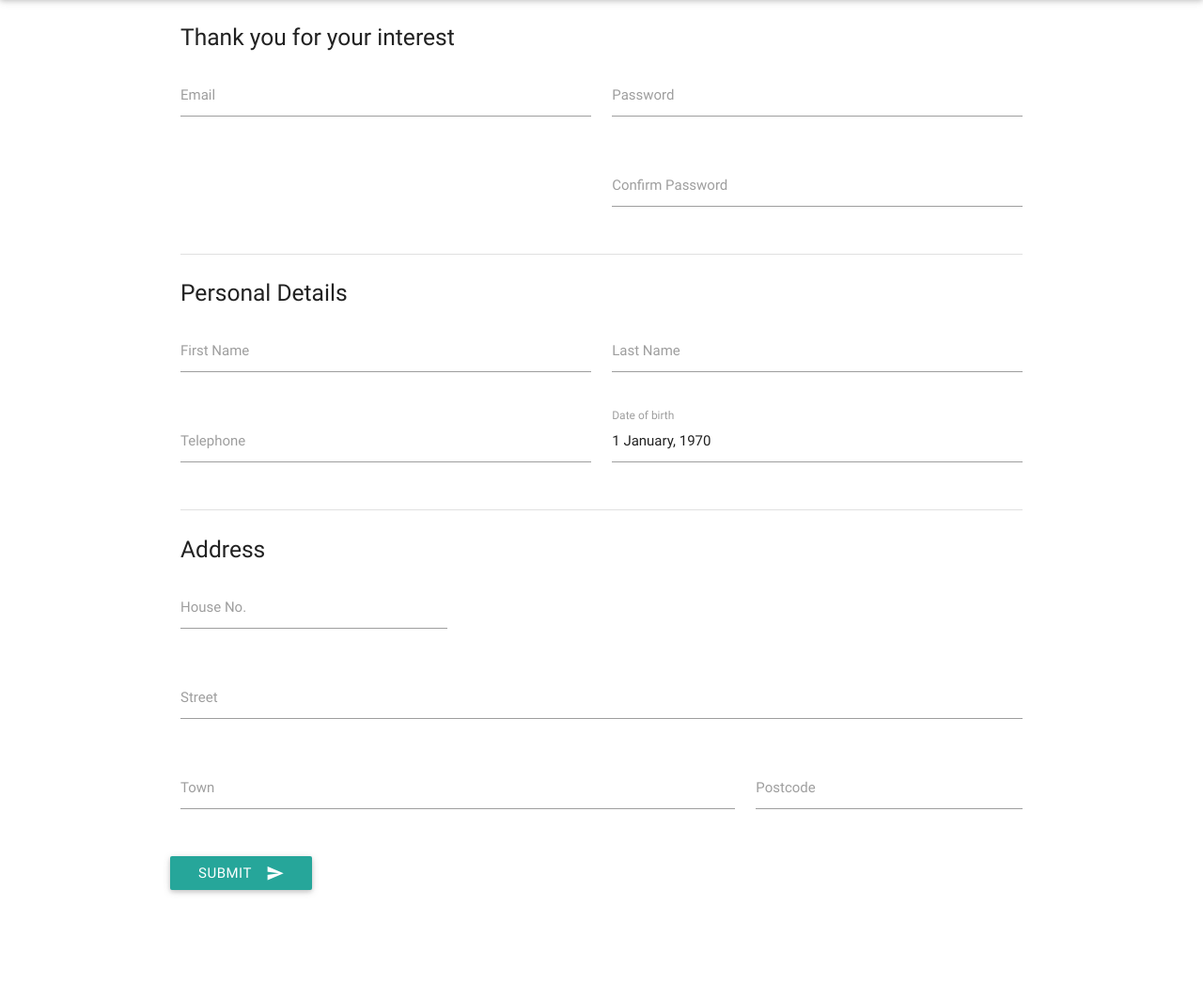
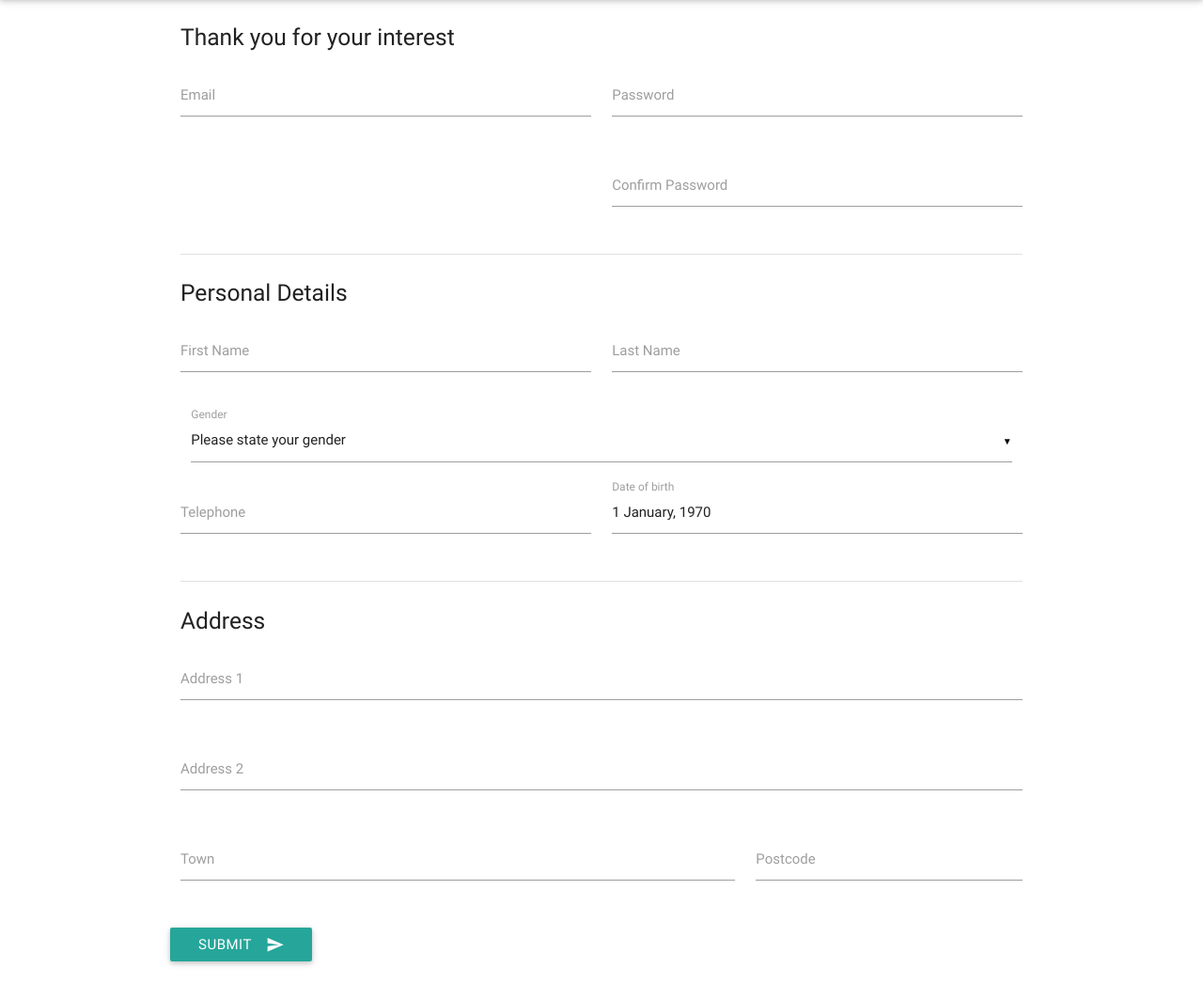
Before and after one commit to CFGLondon/team-2, a PHP site: page /register.php in a window 1280 px wide. Shown: the part 65-1128 px from the top of the page at 94% size. Before the commit the page ends 1017 px from the top, so only its background shows below. Run offline with PHP 8.4, Linux system fonts and the light colour scheme; some libraries are stand-ins or nearby versions.

Commit message:
Part of the fix for the DB change

```diff
--- a/src/php/login.php
+++ b/src/php/UserLogin.php
@@ -1,6 +1,7 @@
 <?php
 
 require 'connect.php';
+require 'common.php';
 
 $email = $_POST["email"];
 $password = $_POST["password"];
--- a/src/register.php
+++ b/src/register.php
@@ -19,7 +19,7 @@
 <main>
     <div class="container">
         <div class="row">
-            <form class="col s12">
+            <form class="col s12" action="php/UserRegister.php" method="post">
                 <div class="section">
                     <h5>Thank you for your interest</h5>
                     <div class="row">
@@ -53,6 +53,14 @@
                             <label for="last_name">Last Name</label>
                         </div>
                     </div>
+                    <div class="input-field col s12">
+					  <select name="gender">
+					    <option value="" disabled selected>Please state your gender</option>
+					    <option value="1">Male</option>
+					    <option value="2">Female</option>
+					  </select>
+					  <label for="gender">Gender</label>
+					</div>
                     <div class="row">
                         <div class="input-field col s6">
                             <input name="telephone" type="tel" class="validate">
@@ -68,15 +76,15 @@
                 <div class="section">
                     <h5>Address</h5>
                     <div class="row">
-                        <div class="input-field col s4">
-                            <input name="houseno" type="number" class="validate">
-                            <label for="houseno">House No.</label>
+                        <div class="input-field col s12">
+                            <input name="address1" type="text" class="validate">
+                            <label for="address1">Address 1</label>
                         </div>
                     </div>
                     <div class="row">
                         <div class="input-field col s12">
-                            <input name="street" type="text" class="validate">
-                            <label for="street">Street</label>
+                            <input name="address2" type="text" class="validate">
+                            <label for="address2">Address 2</label>
                         </div>
                     </div>
                     <div class="row">
@@ -104,5 +112,10 @@
 <script src="https://code.jquery.com/jquery-2.1.1.min.js"></script>
 <script src="js/materialize.min.js"></script>
 <script src="js/init.js"></script>
+<script>
+$(document).ready(function() {
+    $('select').material_select();
+});
+</script>
 </body>
 </html>
```
Also changed, not shown: src/login.php (+5 -4 lines), src/php/UserRegister.php (+24 -9 lines).
